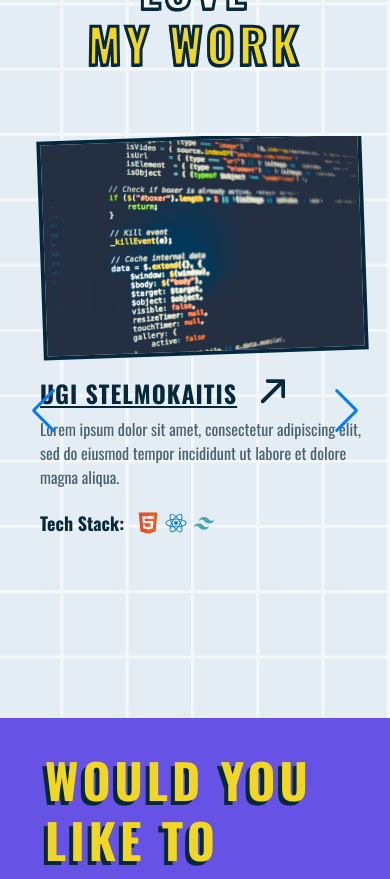
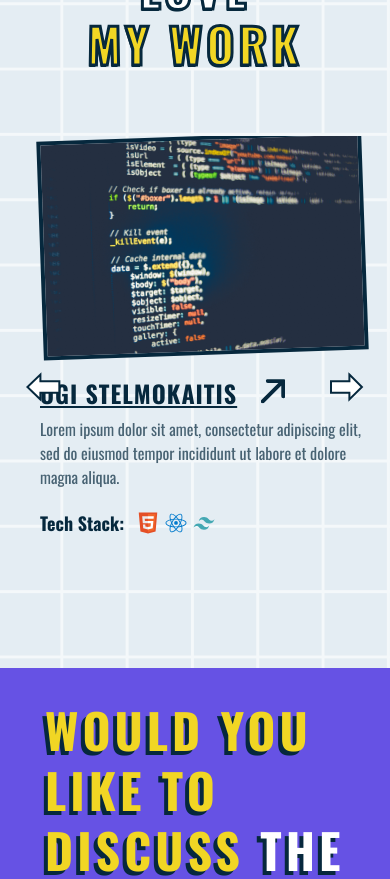
Before and after one commit to Nutopia13/Portfolio-2.0, a React (Vite) app: page / in a window 390 px wide. Shown: the part 3360-4239 px from the top of the page. Built offline with nearby package versions, Linux system fonts and the light colour scheme.

Commit message:
Some changes

```diff
--- a/src/Components/Portfolio.jsx
+++ b/src/Components/Portfolio.jsx
@@ -33,7 +33,7 @@ const Portfolio = () => {
         {cards}
         </div>
         <Swiper
-        className='mySwiper m-auto min-h-[550px] md:hidden lg:hidden port_cont--slide flex max-w-[350px] md:max-w-[750px] lg:max-w-full flex-row  lg:pt-16 mt-16'
+        className='mySwiper m-auto min-h-[500px] md:hidden lg:hidden port_cont--slide flex max-w-[350px] md:max-w-[750px] lg:max-w-full flex-row  lg:pt-16 mt-16'
         slidesPerView={1}
         spaceBetween={30}
         loop={true}
--- a/src/index.css
+++ b/src/index.css
@@ -390,23 +390,23 @@ transform: rotate(-2deg);
 
 .swiper-button-next{
   position: absolute;
-  top: 95%;
+  top: 90%;
   right: 39%;
 }
 
 .swiper-button-prev{
   position: absolute;
-  top: 95%;
+  top: 90%;
   left: 39%;
 }
 
 .swiper-button-next::after{
-  content: url('/src/assets/RightArrow.svg');
+  content: url('/src/assets/RightArrow.svg') !important;
 }
 
 
 .swiper-button-prev::after{
-  content: url('/src/assets/LeftArrow.svg');
+  content: url('/src/assets/LeftArrow.svg') !important;
 }
 
 
```
